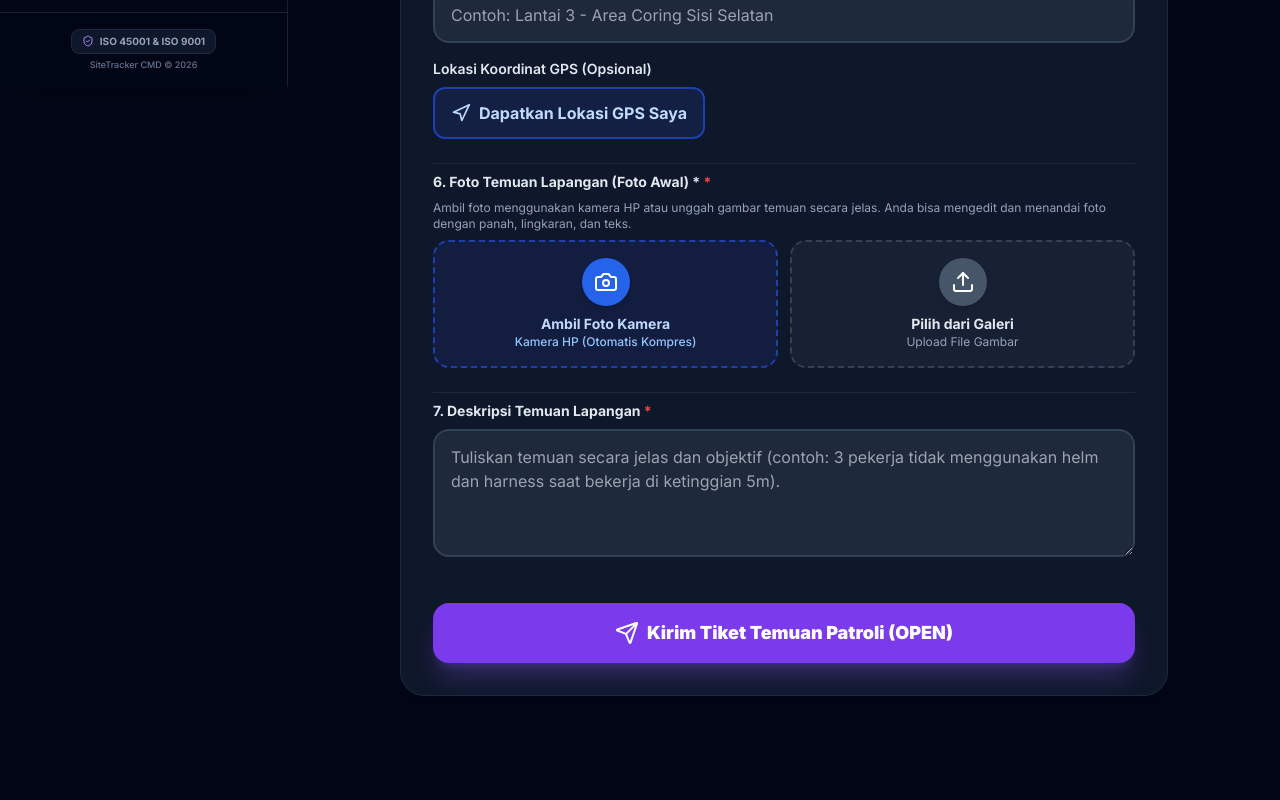
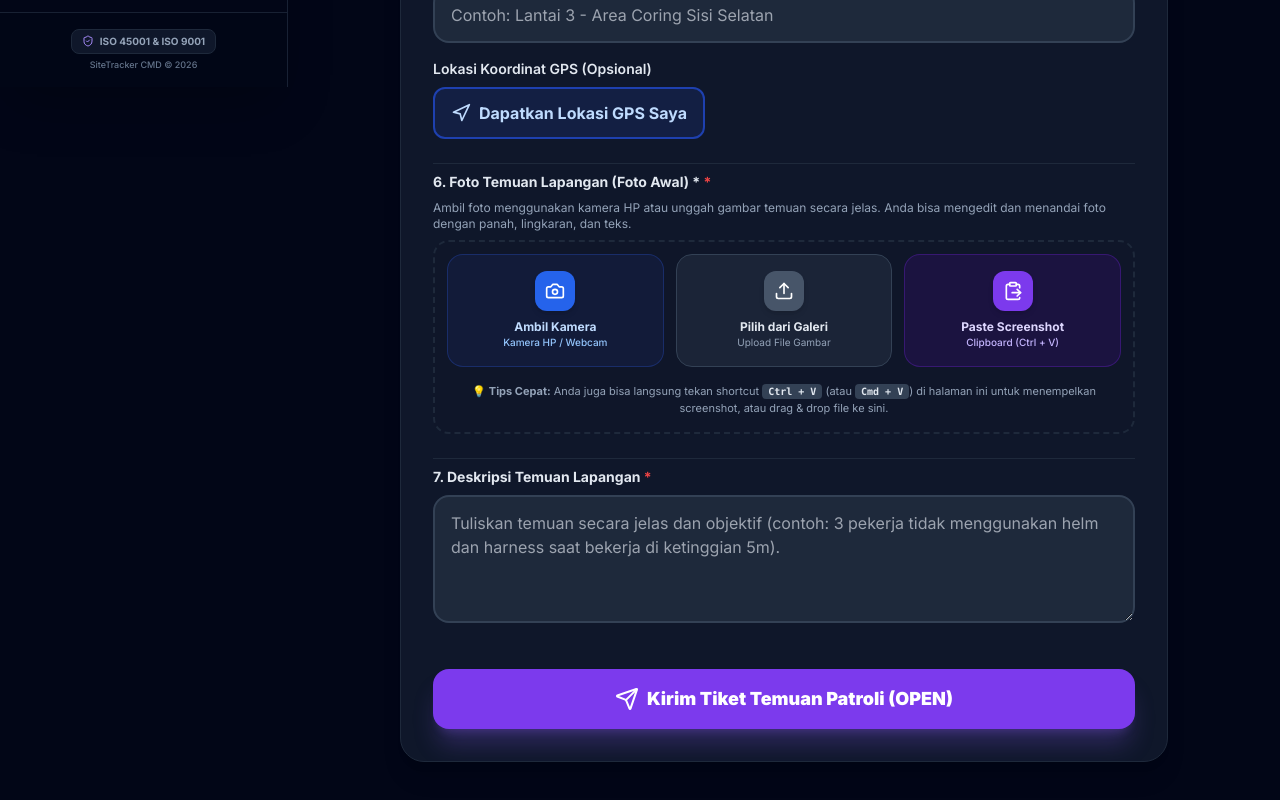
Before and after one commit to nurfirman/SiteTracker, a Next.js app: page /findings/new in a window 1280 px wide. Shown: the part 713-1513 px from the top of the page. Before the commit the page ends 1481 px from the top, so only its background shows below. Built offline with nearby package versions, Linux system fonts and the light colour scheme; no server answers; the database is empty.

Commit message:
feat: add PhotoUploader component with client-side compression and clipboard support

```diff
--- a/src/components/PhotoUploader.tsx
+++ b/src/components/PhotoUploader.tsx
@@ -1,7 +1,7 @@
 "use client";
 
-import React, { useState } from "react";
-import { Camera, Upload, X, Check, Loader2, Sparkles, Edit3 } from "lucide-react";
+import React, { useState, useEffect, useRef } from "react";
+import { Camera, Upload, X, Check, Loader2, Sparkles, Edit3, ClipboardPaste, AlertCircle } from "lucide-react";
 import { cn } from "../lib/utils";
 import { ImageAnnotatorModal } from "./ImageAnnotatorModal";
 
@@ -91,12 +91,14 @@ export function PhotoUploader({
   const [loading, setLoading] = useState(false);
   const [stats, setStats] = useState<{ orig: string; comp: string; ratio: number } | null>(null);
   const [showAnnotator, setShowAnnotator] = useState(false);
+  const [isDragging, setIsDragging] = useState(false);
+  const [pasteNotice, setPasteNotice] = useState<string | null>(null);
+  const containerRef = useRef<HTMLDivElement>(null);
 
-  const handleFileChange = async (e: React.ChangeEvent<HTMLInputElement>) => {
-    const file = e.target.files?.[0];
-    if (!file) return;
-
+  // Common image processor
+  const processImageFile = async (file: File) => {
     setLoading(true);
+    setPasteNotice(null);
 
     try {
       // Compress image client-side before sending to server/state
@@ -116,9 +118,106 @@ export function PhotoUploader({
     }
   };
 
+  const handleFileChange = async (e: React.ChangeEvent<HTMLInputElement>) => {
+    const file = e.target.files?.[0];
+    if (!file) return;
+    await processImageFile(file);
+    // Reset file input value so re-selecting the same file triggers change
+    e.target.value = "";
+  };
+
+  // Global listener for Ctrl+V paste (captures screenshots)
+  useEffect(() => {
+    const handlePaste = (e: ClipboardEvent) => {
+      // Don't overwrite if an image is already set
+      if (value) return;
+
+      const items = e.clipboardData?.items;
+      if (!items) return;
+
+      for (let i = 0; i < items.length; i++) {
+        const item = items[i];
+        if (item.type.startsWith("image/")) {
+          e.preventDefault();
+          const file = item.getAsFile();
+          if (file) {
+            processImageFile(file);
+          }
+          break;
+        }
+      }
+    };
+
+    window.addEventListener("paste", handlePaste);
+    return () => {
+      window.removeEventListener("paste", handlePaste);
+    };
+  }, [value]);
+
+  // Click handler for "Paste dari Clipboard" button
+  const handlePasteButtonClick = async () => {
+    setPasteNotice(null);
+    try {
+      if (!navigator.clipboard || !navigator.clipboard.read) {
+        setPasteNotice("Tekan Ctrl+V (atau Cmd+V) di keyboard untuk menempelkan screenshot.");
+        return;
+      }
+
+      const clipboardItems = await navigator.clipboard.read();
+      let foundImage = false;
+
+      for (const item of clipboardItems) {
+        const imageType = item.types.find((t) => t.startsWith("image/"));
+        if (imageType) {
+          const blob = await item.getType(imageType);
+          const file = new File(
+            [blob],
+            `screenshot-${Date.now()}.${imageType.split("/")[1] || "png"}`,
+            { type: imageType }
+          );
+          await processImageFile(file);
+          foundImage = true;
+          break;
+        }
+      }
+
+      if (!foundImage) {
+        setPasteNotice(
+          "Tidak ada gambar di clipboard. Ambil screenshot dahulu (Win+Shift+S di Windows atau Cmd+Shift+4 di Mac), lalu klik tombol ini atau tekan Ctrl+V."
+        );
+      }
+    } catch (err: any) {
+      // Typically browser permission restriction
+      setPasteNotice(
+        "Akses langsung clipboard dibatasi browser. Silakan langsung tekan Ctrl+V (atau Cmd+V) untuk menempelkan screenshot."
+      );
+    }
+  };
+
+  // Drag and drop handlers
+  const handleDragOver = (e: React.DragEvent) => {
+    e.preventDefault();
+    setIsDragging(true);
+  };
+
+  const handleDragLeave = (e: React.DragEvent) => {
+    e.preventDefault();
+    setIsDragging(false);
+  };
+
+  const handleDrop = async (e: React.DragEvent) => {
+    e.preventDefault();
+    setIsDragging(false);
+    const file = e.dataTransfer.files?.[0];
+    if (file && file.type.startsWith("image/")) {
+      await processImageFile(file);
+    }
+  };
+
   const clearPhoto = () => {
     onChange("");
     setStats(null);
+    setPasteNotice(null);
   };
 
   const handleSaveAnnotation = (annotatedUrl: string) => {
@@ -126,7 +225,7 @@ export function PhotoUploader({
   };
 
   return (
-    <div className={cn("space-y-2", className)}>
+    <div className={cn("space-y-2", className)} ref={containerRef}>
       <label className="block text-sm font-bold text-slate-800 dark:text-slate-200">
         {label} {required && <span className="text-red-500">*</span>}
       </label>
@@ -215,9 +314,21 @@ export function PhotoUploader({
           )}
         </div>
       ) : (
-        <div className="grid grid-cols-1 sm:grid-cols-2 gap-3">
+        <div
+          onDragOver={handleDragOver}
+          onDragLeave={handleDragLeave}
+          onDrop={handleDrop}
+          className={cn(
+            "p-3 rounded-2xl border-2 border-dashed transition-all space-y-3",
+            isDragging
+              ? "border-violet-500 bg-violet-100/70 dark:bg-violet-950/60 scale-[1.01]"
+              : "border-slate-200 dark:border-slate-800 bg-slate-50/50 dark:bg-slate-900/40"
+          )}
+        >
+          {/* Options Grid: Camera, File, Paste */}
+          <div className="grid grid-cols-1 sm:grid-cols-3 gap-3">
             {/* Direct Camera Button */}
-          <label className="relative flex flex-col items-center justify-center gap-2 p-4 min-h-[100px] rounded-2xl border-2 border-dashed border-blue-400 bg-blue-50/80 hover:bg-blue-100 hover:border-blue-500 dark:bg-blue-950/50 dark:border-blue-800 dark:hover:bg-blue-900/70 cursor-pointer active:scale-98 transition-all">
+            <label className="relative flex flex-col items-center justify-center gap-2 p-4 min-h-[110px] rounded-2xl border border-blue-200 dark:border-blue-900/60 bg-blue-50/80 hover:bg-blue-100 hover:border-blue-400 dark:bg-blue-950/40 dark:hover:bg-blue-900/60 cursor-pointer active:scale-98 transition-all">
               <input
                 type="file"
                 accept="image/*"
@@ -225,39 +336,92 @@ export function PhotoUploader({
                 onChange={handleFileChange}
                 className="sr-only"
               />
-            <div className="p-3 bg-blue-600 text-white rounded-full shadow-md">
-              <Camera className="w-6 h-6" />
+              <div className="p-2.5 bg-blue-600 text-white rounded-xl shadow-md">
+                <Camera className="w-5 h-5" />
               </div>
               <div className="text-center">
-              <span className="block text-sm font-bold text-blue-900 dark:text-blue-200">
-                Ambil Foto Kamera
+                <span className="block text-xs font-bold text-blue-900 dark:text-blue-200">
+                  Ambil Kamera
                 </span>
-              <span className="block text-xs text-blue-700 dark:text-blue-300 font-medium">
-                Kamera HP (Otomatis Kompres)
+                <span className="block text-[10px] text-blue-700 dark:text-blue-300 font-medium">
+                  Kamera HP / Webcam
                 </span>
               </div>
             </label>
 
             {/* File Upload Button */}
-          <label className="relative flex flex-col items-center justify-center gap-2 p-4 min-h-[100px] rounded-2xl border-2 border-dashed border-slate-300 bg-slate-50 hover:bg-slate-100 hover:border-slate-400 dark:bg-slate-800/60 dark:border-slate-700 dark:hover:bg-slate-800 cursor-pointer active:scale-98 transition-all">
+            <label className="relative flex flex-col items-center justify-center gap-2 p-4 min-h-[110px] rounded-2xl border border-slate-200 dark:border-slate-700 bg-white hover:bg-slate-100 hover:border-slate-400 dark:bg-slate-800/80 dark:hover:bg-slate-800 cursor-pointer active:scale-98 transition-all">
               <input
                 type="file"
                 accept="image/*"
                 onChange={handleFileChange}
                 className="sr-only"
               />
-            <div className="p-3 bg-slate-700 text-white rounded-full shadow-md dark:bg-slate-600">
-              <Upload className="w-6 h-6" />
+              <div className="p-2.5 bg-slate-700 text-white rounded-xl shadow-md dark:bg-slate-600">
+                <Upload className="w-5 h-5" />
               </div>
               <div className="text-center">
-              <span className="block text-sm font-bold text-slate-800 dark:text-slate-200">
+                <span className="block text-xs font-bold text-slate-800 dark:text-slate-200">
                   Pilih dari Galeri
                 </span>
-              <span className="block text-xs text-slate-500 dark:text-slate-400">
+                <span className="block text-[10px] text-slate-500 dark:text-slate-400">
                   Upload File Gambar
                 </span>
               </div>
             </label>
+
+            {/* Clipboard / Screenshot Paste Button */}
+            <button
+              type="button"
+              onClick={handlePasteButtonClick}
+              className="relative flex flex-col items-center justify-center gap-2 p-4 min-h-[110px] rounded-2xl border border-violet-200 dark:border-violet-900/60 bg-violet-50/80 hover:bg-violet-100 hover:border-violet-400 dark:bg-violet-950/40 dark:hover:bg-violet-900/60 cursor-pointer active:scale-98 transition-all text-left"
+              title="Tempel screenshot dari clipboard atau tekan Ctrl+V"
+            >
+              <div className="p-2.5 bg-violet-600 text-white rounded-xl shadow-md">
+                <ClipboardPaste className="w-5 h-5" />
+              </div>
+              <div className="text-center">
+                <span className="block text-xs font-bold text-violet-900 dark:text-violet-200">
+                  Paste Screenshot
+                </span>
+                <span className="block text-[10px] text-violet-700 dark:text-violet-300 font-medium">
+                  Clipboard (Ctrl + V)
+                </span>
+              </div>
+            </button>
+          </div>
+
+          {/* Quick Tip & Drag Indicator */}
+          <div className="flex items-center justify-center gap-2 py-1 px-3 text-center">
+            <span className="text-[11px] text-slate-500 dark:text-slate-400">
+              💡 <strong>Tips Cepat:</strong> Anda juga bisa langsung tekan shortcut{" "}
+              <kbd className="px-1.5 py-0.5 text-[10px] font-mono font-bold bg-slate-200 dark:bg-slate-700 rounded text-slate-800 dark:text-slate-200">
+                Ctrl + V
+              </kbd>{" "}
+              (atau{" "}
+              <kbd className="px-1.5 py-0.5 text-[10px] font-mono font-bold bg-slate-200 dark:bg-slate-700 rounded text-slate-800 dark:text-slate-200">
+                Cmd + V
+              </kbd>
+              ) di halaman ini untuk menempelkan screenshot, atau drag & drop file ke sini.
+            </span>
+          </div>
+
+          {/* Optional notice if clipboard read has guidance */}
+          {pasteNotice && (
+            <div className="flex items-start gap-2 p-3 bg-amber-50 dark:bg-amber-950/50 border border-amber-200 dark:border-amber-800 text-amber-900 dark:text-amber-200 text-xs rounded-xl animate-in fade-in">
+              <AlertCircle className="w-4 h-4 shrink-0 mt-0.5 text-amber-600 dark:text-amber-400" />
+              <div className="flex-1">
+                <span>{pasteNotice}</span>
+              </div>
+              <button
+                type="button"
+                onClick={() => setPasteNotice(null)}
+                className="text-amber-700 hover:text-amber-900 dark:text-amber-400"
+              >
+                <X className="w-3.5 h-3.5" />
+              </button>
+            </div>
+          )}
         </div>
       )}
     </div>
```
Lines whose indentation alone changed are shown as unchanged.
